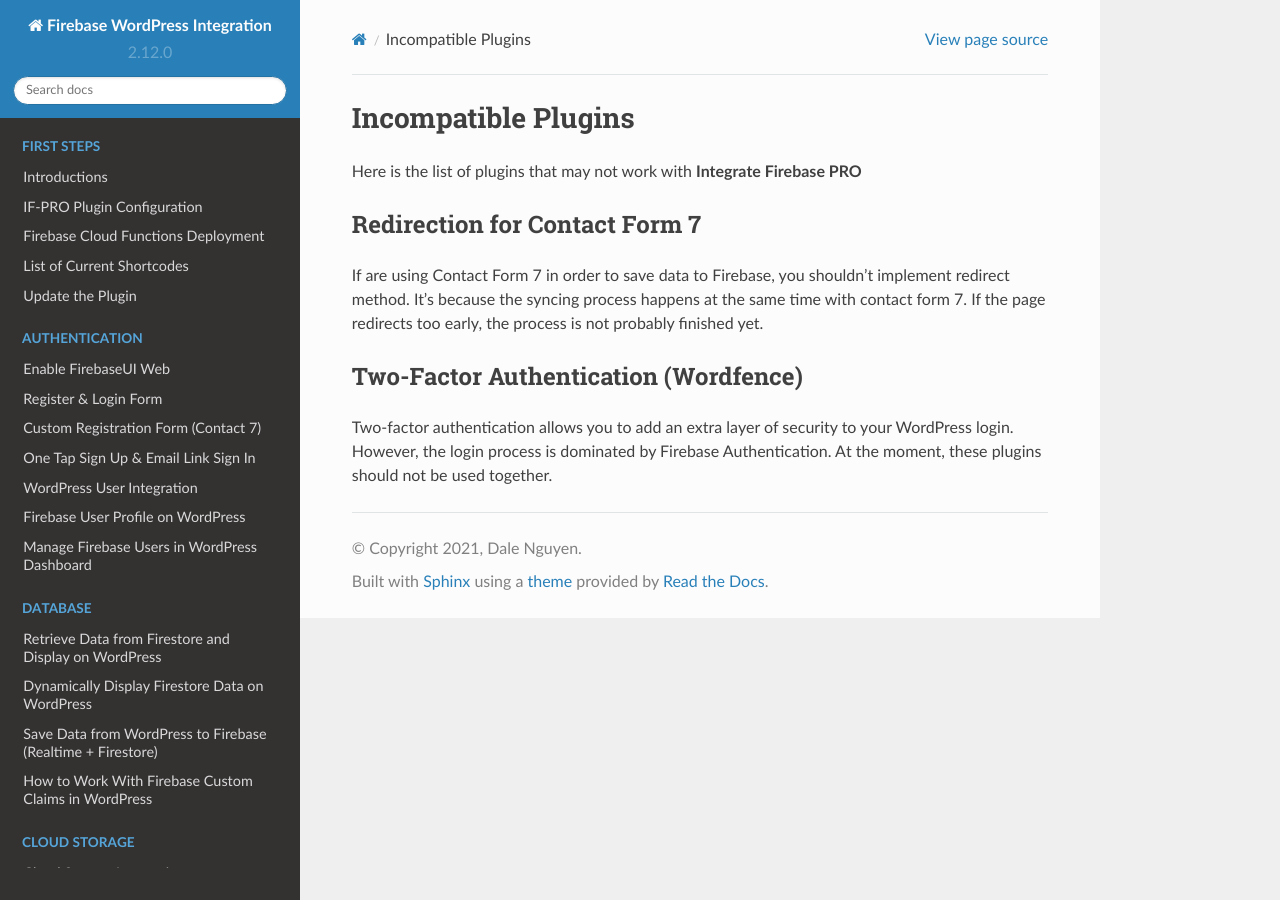
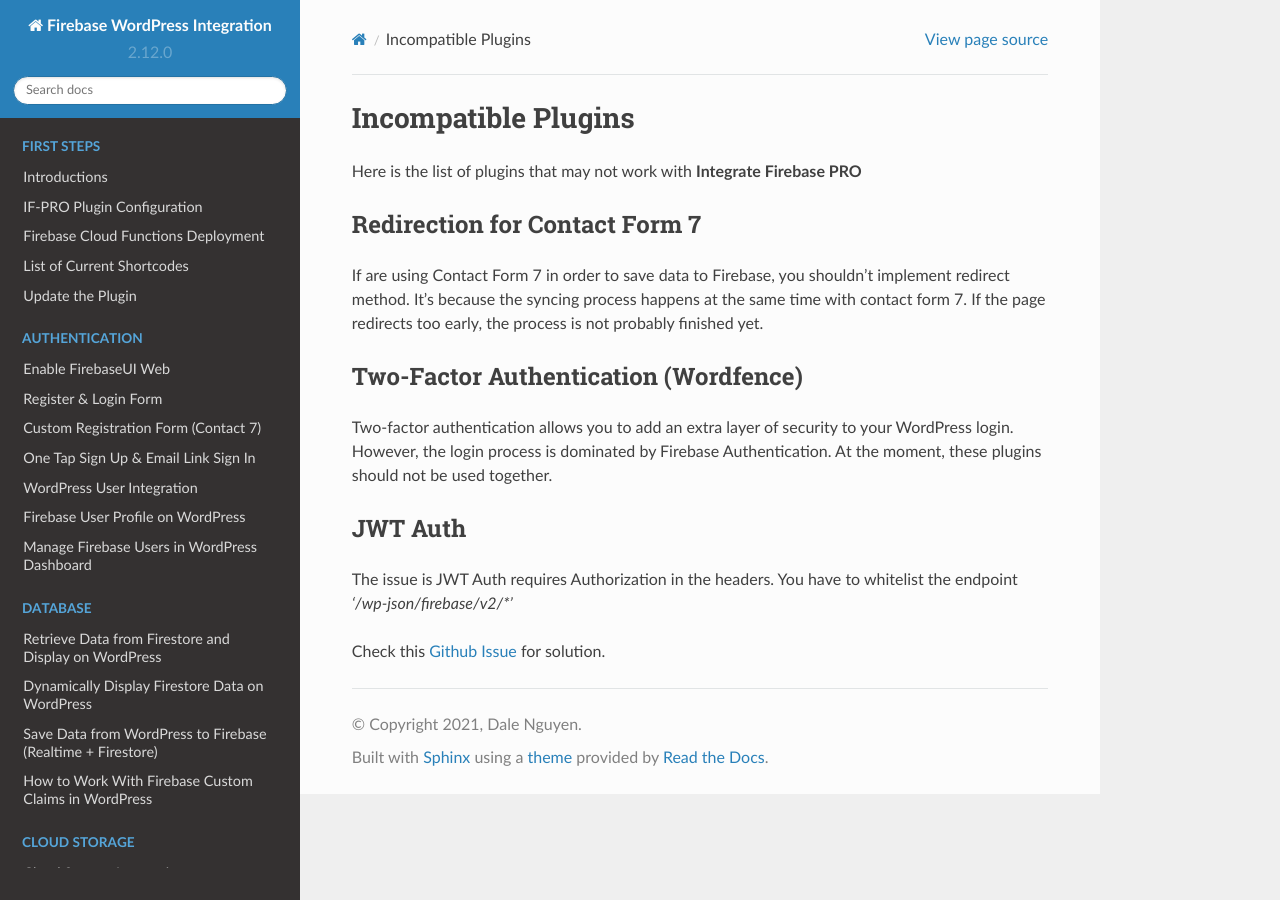
Before and after one commit to dalenguyen/firebase-wordpress-docs, a Sphinx documentation site: the page built from docs/misc/plugin-incompatibility.rst, in a window 1280 px wide. Built offline with Sphinx 7.4.7 and the Read the Docs theme 2.0.0, drawn with Linux system fonts in a browser that asks for light colours.

Commit message:
Updated plugin incompatible for Jwt Auth

```diff
--- a/docs/misc/plugin-incompatibility.rst
+++ b/docs/misc/plugin-incompatibility.rst
@@ -12,3 +12,11 @@
 ----------------------------------
 
 Two-factor authentication allows you to add an extra layer of security to your WordPress login. However, the login process is dominated by Firebase Authentication. At the moment, these plugins should not be used together.
+
+JWT Auth
+----------------------------------
+
+
+The issue is  JWT Auth requires Authorization in the headers. You have to whitelist the endpoint `'/wp-json/firebase/v2/*'`
+
+Check this `Github Issue <https://github.com/dalenguyen/firebase-wordpress-plugin/issues/180>`_  for solution.
```
